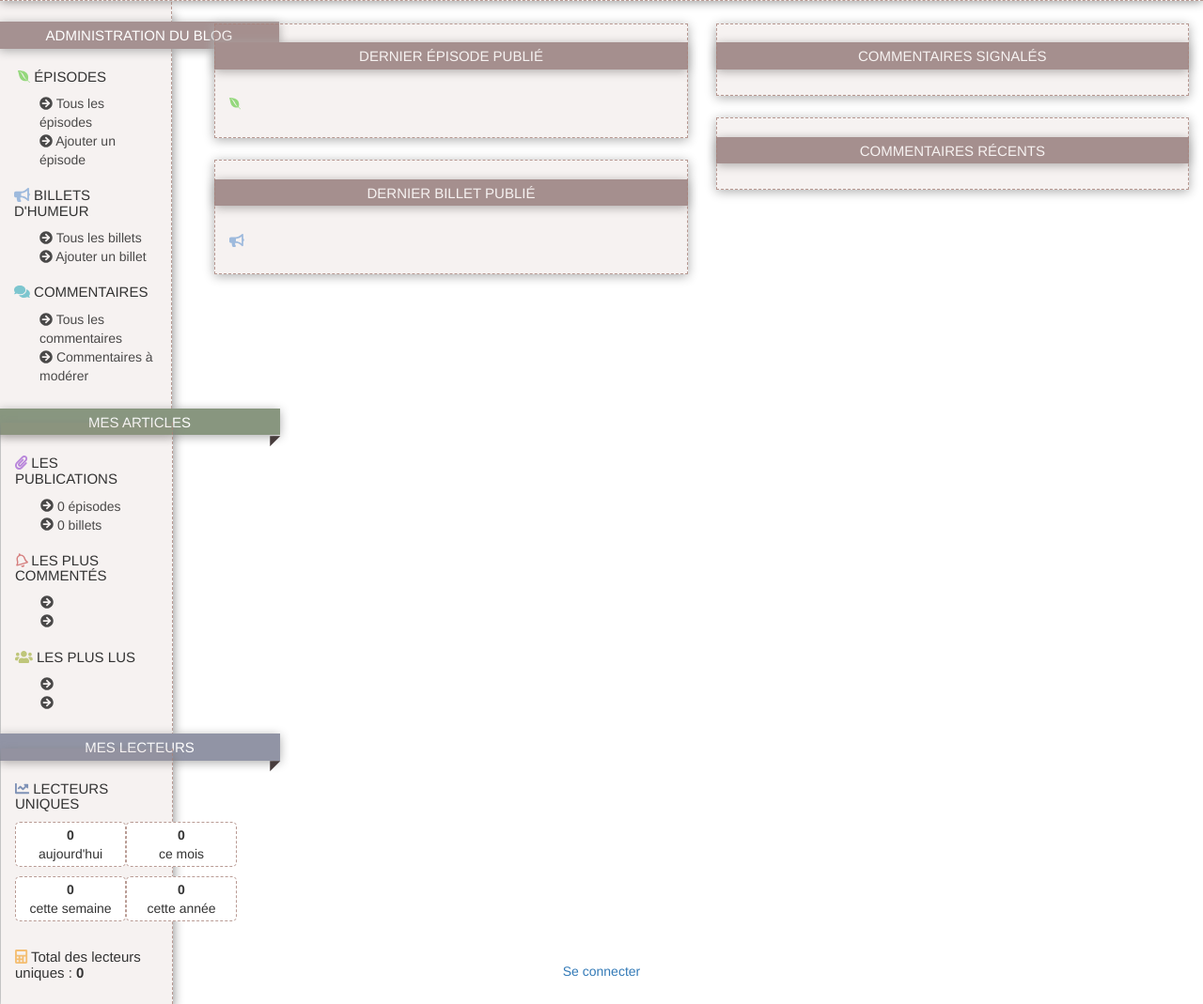
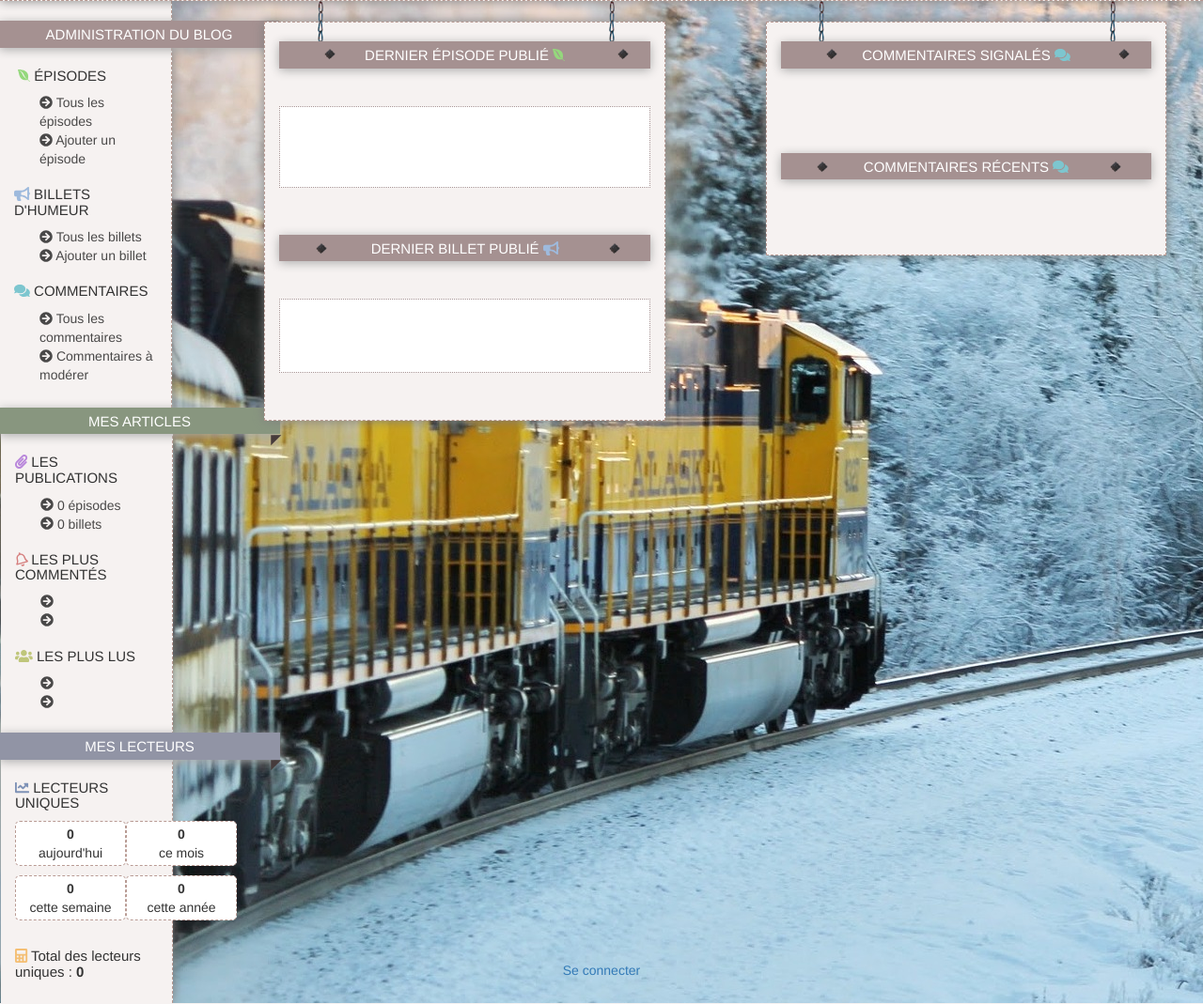
Before and after one commit to hhde7/php-project, a PHP site: the page made by view/backend/dashboardView.php in a window 1280 px wide. Shown: the part 109-1178 px from the top of the page at 94% size. Run offline with PHP 8.4, Linux system fonts and the light colour scheme; the template is opened without the code that fills it, so the values that code supplies are empty; some libraries are stand-ins or nearby versions.

Commit message:
Style du dashboard

```diff
--- a/public/css/style.css
+++ b/public/css/style.css
@@ -1,6 +1,7 @@
 /* FONTS */
 body {
     font-family: 'Varela Round', sans-serif;
+    background: url('../images/stock/24.jpg');
 }
 
 p {
@@ -14,14 +15,12 @@ header {
     border-bottom: 1px dashed rgba(168,130,122,0.8);
     background: url('../images/23(g).png') no-repeat left top;
     background-width: cover;
-    background-color: rgba(168,130,122,0.1);
+    background-color: #f6f2f1;
     box-shadow: 0 0 11px grey;
     background-size: 100%;
 }
 
 .login-logout {
-    /*font-family: 'Waiting for the Sunrise', cursive;*/
-    /*font-weight: bold; */
     position: relative;
     float: right;
     text-align: right;
@@ -63,7 +62,9 @@ li{
 /* menu */
 
 #menu {
-    margin-top: 5px;
+    position: relative;
+    z-index: -1;
+    margin-top: 4px;
 }
 
 #adminTitle {
@@ -94,16 +95,20 @@ li{
 
 
 #postsStatsTitle {
+    position: relative;
+    z-index: 1;
     background-color: #88967f;
-     text-align: center;
+    text-align: center;
     padding: 7px 5px 5px 5px;
     box-shadow: 0px 2px 11px #ababab;
     font-weight: normal;
 }
 
 #readersStatsTitle {
+    position: relative;
+    z-index: 1;
     background-color: #9194a5;
-     text-align: center;
+    text-align: center;
     padding: 7px 5px 5px 5px;
     box-shadow: 0px 2px 11px #ababab;
     font-weight: normal;
@@ -114,7 +119,9 @@ li{
 }
 
 .cornerd {
-     transform: translate(272px, 8px);
+    position: relative;
+    z-index: 1;
+    transform: translate(273px, 8px);
 }
 
 
@@ -209,7 +216,7 @@ nav {
     border-right: 1px dashed rgba(168,130,122,0.8);
     padding: 1px 15px 15px 15px;
     transform: translate(-14px, -25px);
-    background-color: rgba(168,130,122,0.1);
+    background-color: #f6f2f1;
     margin-bottom: -47px;
     transform: translate(-15px,-4px);
 
@@ -238,7 +245,9 @@ nav {
 
 #lastEpisode,
 #lastTicket {
-    background-color: /*rgba(238,106,85,0.1)*/rgba(168,130,122,0.1);
+    position: relative;
+    z-index: -1;
+    background-color: #f6f2f1;
 }
 
 #lastComments,
@@ -254,8 +263,9 @@ nav {
 
 #lastComments,
 #reportedComments{
-
-    background-color: /*rgba(59,63,173,0.1)*/rgba(168,130,122,0.1);
+    position: relative;
+    z-index: -1;
+    background-color: #f6f2f1;
 
 }
 
@@ -265,8 +275,8 @@ nav {
 
 #postsStats,
 #readersStats {
-    box-shadow: 0 5px 11px grey;
-    background-color: rgba(168,130,122,0.1);
+    box-shadow: 0 0px 11px grey;
+    background-color: #f6f2f1;
     padding: 15px 15px 15px 15px;
     transform: translate(-14px, -6px);
     border: none;
@@ -294,26 +304,36 @@ nav {
     margin-left: 0px;
 }
 
-.box {
+.second-panel-comment-box {
     position: relative;
+    top: -22px;
+    left: -1px;
     transform: translate(1px,-8px);
-    background-color: rgb(250,250,250);
+    background-color: white;
     border: 1px dotted #a59191;
     margin: 0 auto 5px auto;
     padding: 10px;
-    width: 97%;
+    width: 100%;
 }
+
+.second-level-comment-contener {
+    position: relative;
+    top: 40px;
+    padding-bottom: 50px;
+}
+
 
 /* ----------------- panneaux -------------- */
 
 .first-panel,
-.second-panel {
+.second-panel,
+#lastEpisode {
     position: relative;
     transform: translate(68px,22px);
     border: 1px dashed rgba(168,130,122,0.8);
-    background-color: rgba(168,130,122,0.1);
+    background-color: #f6f2f1;
+    box-shadow: 0 0 11px grey;
     height: 50%;
-
 }
 
 
@@ -332,6 +352,14 @@ nav {
     left: 4.9%;
 }
 
+.second-level-left-nail {
+    position: relative;
+    transform: rotate(60deg) scale(0.7);
+    z-index: 5;
+    top: -35px;
+    left: 9.5%;
+}
+
 .right-nail {
     position: relative;
     transform: rotate(60deg) scale(0.7);
@@ -340,6 +368,13 @@ nav {
     left: 79.3%;
 }
 
+.second-level-right-nail {
+    position: relative;
+    transform: rotate(60deg) scale(0.7);
+    z-index: 5;
+    top: -35px;
+    left: 84.0%;
+}
 
 .right-chain {
     z-index: 0;
@@ -361,7 +396,6 @@ nav {
 }
 
 .col-lg-4 {
-    box-shadow: 0 0 11px grey;
 }
 
 .first-panel form,
@@ -408,22 +442,33 @@ tr:hover {
 }
 
 /* --SECOND PANEL ----------------*/
+.first-panel-post,
+.second-level-first-panel-post,
 .second-panel-post,
 .second-panel-comment {
     position: relative;
     top: -30px;
-    left: 5px;
     background-color: white;
     border: 1px dotted #a59191;
     padding: 20px;
 }
 
+
+.second-level-first-panel-post
+{
+    top: 10px;
+    padding-bottom: 12px;
+    margin-bottom: 60px;
+}
+
+.first-panel-post-title,
 .second-panel-post-title,
 .second-panel-comment-author {
     padding-top: 20px;
     font-size: 25px !important;
 }
 
+.first-panel-post-title,
 .second-panel-post-title,
 .second-panel-post-date,
 .second-panel-comment-author,
@@ -434,13 +479,21 @@ tr:hover {
     margin: auto;
 }
 
-.second-panel-post-content,
+.first-panel-post-content,
+.second-panel-post-content {
+    position: relative;
+    top: 15px;
+    text-align: justify !important;
+    margin: auto;
+    padding-bottom: 25px;
+}
+
 .second-panel-comment-content {
     position: relative;
     top: 15px;
     text-align: justify !important;
     margin: auto;
-    padding-bottom: 25px;
+    padding: 30px 0 40px 0;
 }
 
 .second-panel-comment-relatedPost {
--- a/view/backend/dashboardView.php
+++ b/view/backend/dashboardView.php
@@ -30,47 +30,19 @@ $counterManager = new JeanForteroche\Blog\Model\CounterManager;
 		include('view/backend/lateralBar.php');
 		?>
 
+		<div class="col-lg-4 first-panel">
+			<?php
+			include('firstPanel.php');
+			?>
+		</div>
 
 
-		<div class="col-lg-5">
-			<h2 id="lastEpisodeTitle">DERNIER ÉPISODE PUBLIÉ</h2>
-
-			<div id="lastEpisode">
-				<?php
-				include('lastEpisode.php');
-				?>
-			</div>
-
-			<h2 id="lastTicketTitle">DERNIER BILLET PUBLIÉ</h2>
-
-			<div id="lastTicket">
-				<?php
-				include('lastTicket.php');
-				?>
-			</div>
+		<div class="col-lg-4 col-lg-push-1 second-panel">
+			<?php
+			include('secondPanel.php');
+			?>
 		</div>
 
-		<div class="col-lg-5">
-
-				<h2 id="reportedCommentsTitle">COMMENTAIRES SIGNALÉS</h2>
-
-				<div class="col-lg-12" id="reportedComments">
-					<?php
-					include('reportedComments.php');
-					?>
-				</div>
-
-
-
-				<h2 class="col-lg-12" id="lastCommentsTitle">COMMENTAIRES RÉCENTS</h2>
-
-				<div class="col-lg-12" id="lastComments">
-					<?php
-					include('lastComments.php');
-					?>
-				</div>
-
-		</div>
 
 		<!-- JAVASCRIPT -->
 
--- /dev/null
+++ b/view/backend/firstPanel.php
@@ -0,0 +1,27 @@
+<?php
+	$lastEpisode = $postManager->getLastEpisode();
+?>
+<h2 class="first-panel-title">DERNIER ÉPISODE PUBLIÉ <i class="fab fa-envira"></i></i></i></h2>
+
+<img src="public/images/chain1.png" class="left-chain">
+<img src="public/images/chain1.png" class="right-chain">
+<img src="public/images/nail1.png" class="left-nail">
+<img src="public/images/nail1.png" class="right-nail">
+
+<div class="first-panel-post">
+	<p class="first-panel-post-title"><?= $lastEpisode->getTitle() ?></p>
+	<p class="first-panel-post-content"><?= $lastEpisode->getContent() ?></p>
+</div>
+
+<?php
+ $lastTicket = $postManager->getLastTicket();
+?>
+<h2 class="first-panel-title">DERNIER BILLET PUBLIÉ <i class="fas fa-bullhorn"></i></i></i></h2>
+
+<img src="public/images/nail1.png" class="second-level-left-nail">
+<img src="public/images/nail1.png" class="second-level-right-nail">
+
+<div class="second-level-first-panel-post">
+	<p class="first-panel-post-title"><?= $lastTicket->getTitle() ?></p>
+	<p class="first-panel-post-content"><?= $lastTicket->getContent() ?></p>
+</div>
--- a/view/backend/lastComments.php
+++ /dev/null
@@ -1,23 +0,0 @@
-<?php
-$limit = 10;
-$lastComments = $commentManager->getLastComments();
-
-for ($i=0; $i < count($lastComments) ; $i++) {
-    $postId = $lastComments[$i]->getPostId();
-    $postTitle = $postManager->getPost($postId)->getTitle();
-
-    if ($lastComments[$i]->getPostType() === 'ticket') {
-        $postType = '<i class="fas fa-bullhorn"></i>  ';
-    }
-    else {
-        $postType = '<i class="fab fa-envira"></i>  ';
-    }
-?>
-        <div class="box">
-            <p><?= $postType . ' ' . $postTitle ?></p>
-            <p><?= $lastComments[$i]->getAuthor() . $lastComments[$i]->getCommentDate()  ?></p>
-            <p><?= $lastComments[$i]->getComment() ?></p>
-        </div>
-<?php
-    }
-?>
--- a/view/backend/lastEpisode.php
+++ /dev/null
@@ -1,6 +0,0 @@
-<?php
-	$lastEpisode = $postManager->getLastEpisode();
-
-	    ?>
-        	<p><i class="fab fa-envira"></i> <?= $lastEpisode->getTitle() ?></p>
-        	<p><?= $lastEpisode->getContent() ?></p>
--- a/view/backend/lastTicket.php
+++ /dev/null
@@ -1,6 +0,0 @@
-<?php
-    $lastTicket = $postManager->getLastTicket();
-
-        ?>
-            <p><i class="fas fa-bullhorn"></i> <?= $lastTicket->getTitle() ?></p>
-            <p><?= $lastTicket->getContent() ?></p>
--- a/view/backend/reportedComments.php
+++ /dev/null
@@ -1,27 +0,0 @@
-<?php
-	$reportedComments = $commentManager->getAllReportedComments();
-
-	for ($i=0; $i < count($reportedComments) ; $i++) {
-        $postId = $reportedComments[$i]->getPostId();
-        $postTitle = $postManager->getPost($postId)->getTitle();
-
-        if ($reportedComments[$i]->getPostType() === 'ticket') {
-            $postType = '<i class="fas fa-bullhorn"></i>  ';
-        }
-        else {
-            $postType = '<i class="fab fa-envira"></i>  ';
-        }
-
-        ?>
-
-            <div class="box">
-            	<p><?= $postType . ' ' . $postTitle ?></p>
-            	<p><strong><?= $reportedComments[$i]->getAuthor() ?></strong><em><?= $reportedComments[$i]->getCommentDate() ?></em></p>
-                <p><?= $reportedComments[$i]->getComment() ?></p>
-                <a href="index.php?action=moderate&amp;allow=<?=$reportedComments[$i]->getCommentId() ?>&amp;from=dashboard">Accepter</a>
-                <a href="index.php?action=moderate&amp;delete=<?=$reportedComments[$i]->getCommentId() ?>&amp;from=dashboard">Supprimer</a>
-            </div>
-
-        <?php
-    }
-    ?>
--- /dev/null
+++ b/view/backend/secondPanel.php
@@ -0,0 +1,66 @@
+<?php
+	$reportedComments = $commentManager->getAllReportedComments();
+?>
+<h2 class="first-panel-title">COMMENTAIRES SIGNALÉS <i class="fas fa-comments"></i></h2>
+        <img src="public/images/chain1.png" class="left-chain">
+        <img src="public/images/chain1.png" class="right-chain">
+        <img src="public/images/nail1.png" class="left-nail">
+        <img src="public/images/nail1.png" class="right-nail">
+
+
+<?php
+
+	for ($i=0; $i < count($reportedComments) ; $i++) {
+        $postId = $reportedComments[$i]->getPostId();
+        $postTitle = $postManager->getPost($postId)->getTitle();
+
+        if ($reportedComments[$i]->getPostType() === 'ticket') {
+            $postType = '<i class="fas fa-bullhorn"></i>  ';
+        }
+        else {
+            $postType = '<i class="fab fa-envira"></i>  ';
+        }
+
+        ?>
+
+            <div class="second-panel-comment-box">
+            	<p><?= $postType . ' ' . $postTitle ?></p>
+            	<p><strong><?= $reportedComments[$i]->getAuthor() ?></strong><em><?= $reportedComments[$i]->getCommentDate() ?></em></p>
+                <p><?= $reportedComments[$i]->getComment() ?></p>
+                <a href="index.php?action=moderate&amp;allow=<?=$reportedComments[$i]->getCommentId() ?>&amp;from=dashboard">Accepter</a>
+                <a href="index.php?action=moderate&amp;delete=<?=$reportedComments[$i]->getCommentId() ?>&amp;from=dashboard">Supprimer</a>
+            </div>
+
+        <?php
+    }
+    ?>
+<h2 class="first-panel-title">COMMENTAIRES RÉCENTS <i class="fas fa-comments"></i></h2>
+
+        <img src="public/images/nail1.png" class="second-level-left-nail">
+        <img src="public/images/nail1.png" class="second-level-right-nail">
+    <div class="second-level-comment-contener">
+<?php
+$limit = 10;
+$lastComments = $commentManager->getLastComments();
+
+for ($i=0; $i < count($lastComments) ; $i++) {
+    $postId = $lastComments[$i]->getPostId();
+    $postTitle = $postManager->getPost($postId)->getTitle();
+
+    if ($lastComments[$i]->getPostType() === 'ticket') {
+        $postType = '<i class="fas fa-bullhorn"></i>  ';
+    }
+    else {
+        $postType = '<i class="fab fa-envira"></i>  ';
+    }
+?>
+
+        <div class="second-panel-comment-box">
+            <p><?= $postType . ' ' . $postTitle ?></p>
+            <p><?= $lastComments[$i]->getAuthor() . $lastComments[$i]->getCommentDate()  ?></p>
+            <p><?= $lastComments[$i]->getComment() ?></p>
+        </div>
+<?php
+    }
+?>
+    </div>
```
